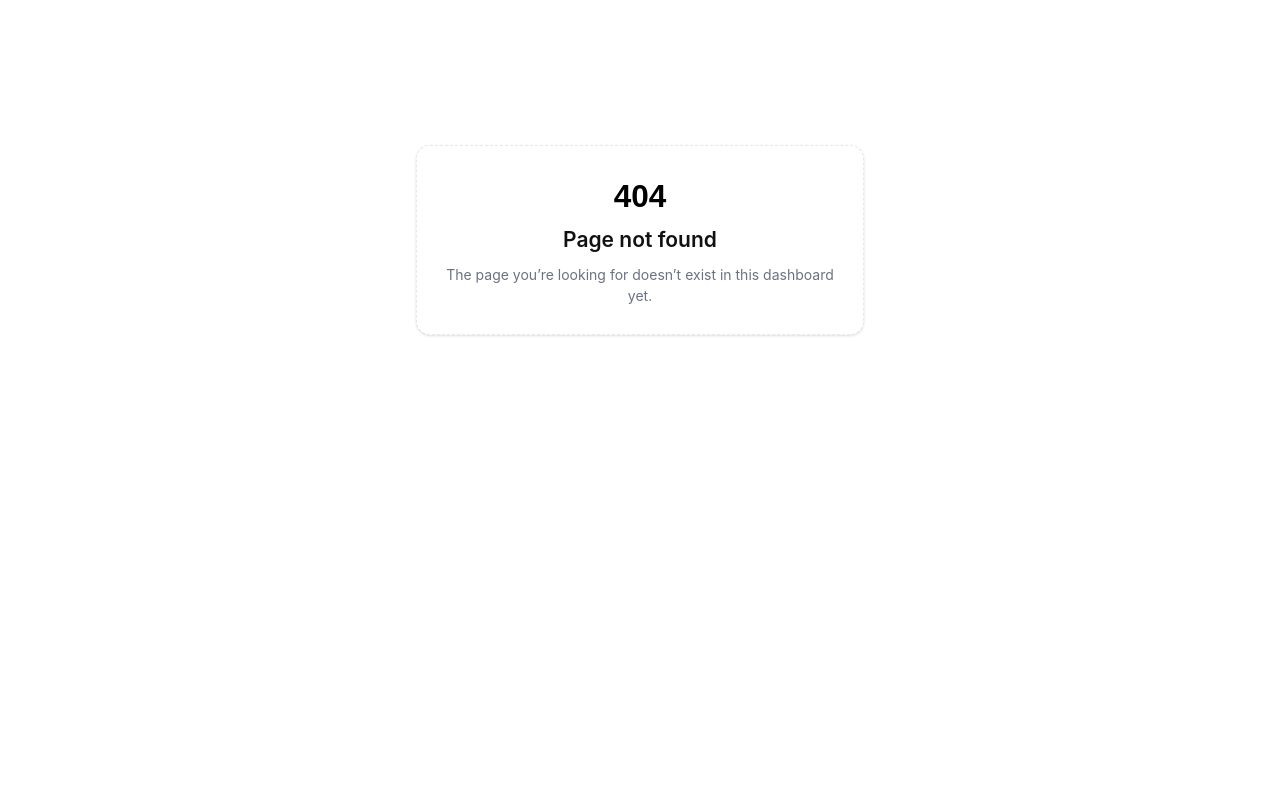
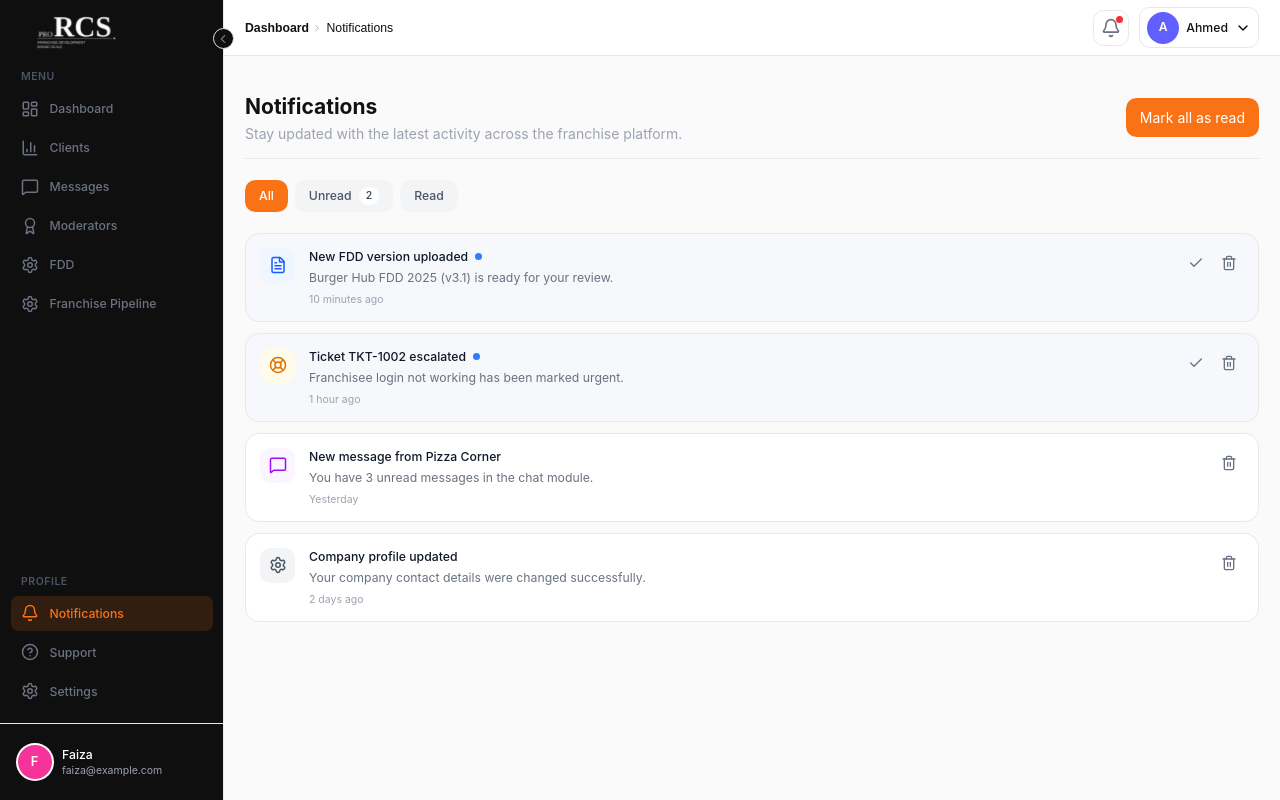
Before and after one commit to hamza-nafasat/rcs-frontend, a React (Vite) app: page /dashboard/notifications in a window 1280 px wide. Before the commit this address had no page. Built offline with nearby package versions, Linux system fonts and the light colour scheme.

Commit message:
Notification Updated

```diff
--- /dev/null
+++ b/src/pages/notifications/Notification.jsx
@@ -0,0 +1,103 @@
+import { useState } from "react";
+import { FileText, LifeBuoy, MessageSquare, Settings } from "lucide-react";
+import NotificationHeading from "./components/NotificationHeading";
+import NotificationTabs from "./components/NotificationTabs";
+import NotificationList from "./components/NotificationList";
+
+const initialNotifications = [
+  {
+    id: 1,
+    type: "document",
+    icon: <FileText size={18} />,
+    title: "New FDD version uploaded",
+    description: "Burger Hub FDD 2025 (v3.1) is ready for your review.",
+    time: "10 minutes ago",
+    isRead: false,
+  },
+  {
+    id: 2,
+    type: "support",
+    icon: <LifeBuoy size={18} />,
+    title: "Ticket TKT-1002 escalated",
+    description: "Franchisee login not working has been marked urgent.",
+    time: "1 hour ago",
+    isRead: false,
+  },
+  {
+    id: 3,
+    type: "message",
+    icon: <MessageSquare size={18} />,
+    title: "New message from Pizza Corner",
+    description: "You have 3 unread messages in the chat module.",
+    time: "Yesterday",
+    isRead: true,
+  },
+  {
+    id: 4,
+    type: "system",
+    icon: <Settings size={18} />,
+    title: "Company profile updated",
+    description: "Your company contact details were changed successfully.",
+    time: "2 days ago",
+    isRead: true,
+  },
+];
+
+const Notification = () => {
+  const [notifications, setNotifications] = useState(initialNotifications);
+  const [activeTab, setActiveTab] = useState("all");
+
+  const unreadCount = notifications.filter((item) => !item.isRead).length;
+
+  const filteredNotifications = notifications.filter((item) => {
+    if (activeTab === "unread") return !item.isRead;
+    if (activeTab === "read") return item.isRead;
+
+    return true;
+  });
+
+  const handleMarkRead = (id) => {
+    setNotifications((prev) =>
+      prev.map((item) => (item.id === id ? { ...item, isRead: true } : item)),
+    );
+  };
+
+  const handleMarkAllRead = () => {
+    setNotifications((prev) => prev.map((item) => ({ ...item, isRead: true })));
+  };
+
+  const handleDelete = (id) => {
+    setNotifications((prev) => prev.filter((item) => item.id !== id));
+  };
+
+  return (
+    <section className="flex h-full min-h-0 flex-col">
+      <div className="border-b color-border py-4">
+        <NotificationHeading
+          heading="Notifications"
+          subheading="Stay updated with the latest activity across the franchise platform."
+          unreadCount={unreadCount}
+          onMarkAllRead={handleMarkAllRead}
+        />
+      </div>
+
+      <div className="mt-6">
+        <NotificationTabs
+          activeTab={activeTab}
+          setActiveTab={setActiveTab}
+          unreadCount={unreadCount}
+        />
+      </div>
+
+      <div className="mt-6 min-h-0 flex-1 overflow-y-auto">
+        <NotificationList
+          notifications={filteredNotifications}
+          onMarkRead={handleMarkRead}
+          onDelete={handleDelete}
+        />
+      </div>
+    </section>
+  );
+};
+
+export default Notification;
--- /dev/null
+++ b/src/pages/notifications/components/NotificationHeading.jsx
@@ -0,0 +1,27 @@
+import Button from "../../../components/shared/Button";
+
+const NotificationHeading = ({
+  heading,
+  subheading,
+  unreadCount = 0,
+  onMarkAllRead,
+}) => {
+  return (
+    <div className="flex items-center justify-between gap-4">
+      <div>
+        <h1 className="heading-lg text-tertiary">{heading}</h1>
+        <p className=" text-muted">{subheading}</p>
+      </div>
+
+      <Button
+        onClick={onMarkAllRead}
+        disabled={unreadCount === 0}
+        className="px-4! py-2.5! disabled:cursor-not-allowed disabled:opacity-50"
+      >
+        Mark all as read
+      </Button>
+    </div>
+  );
+};
+
+export default NotificationHeading;
--- /dev/null
+++ b/src/pages/notifications/components/NotificationItem.jsx
@@ -0,0 +1,69 @@
+import { Check, Trash2 } from "lucide-react";
+
+const TYPE_STYLES = {
+  document: "bg-blue-50 text-blue-600",
+  message: "bg-purple-50 text-purple-600",
+  support: "bg-amber-50 text-amber-600",
+  system: "bg-gray-100 text-gray-600",
+};
+
+const NotificationItem = ({ notification, onMarkRead, onDelete }) => {
+  const { title, description, time, type, isRead } = notification;
+
+  return (
+    <article
+      className={`flex items-start gap-4 rounded-2xl border color-border p-4 transition ${
+        isRead ? "bg-white" : "bg-blue-50/40"
+      }`}
+    >
+      {/* Icon */}
+      <span
+        className={`flex h-10 w-10 shrink-0 items-center justify-center rounded-xl ${
+          TYPE_STYLES[type] ?? TYPE_STYLES.system
+        }`}
+      >
+        {notification.icon}
+      </span>
+
+      {/* Content */}
+      <div className="min-w-0 flex-1">
+        <div className="flex items-center gap-2">
+          <p className="truncate text-sm font-medium text-gray-900">{title}</p>
+
+          {!isRead && <span className="h-2 w-2 rounded-full bg-blue-500" />}
+        </div>
+
+        <p className="mt-1 text-sm text-secondary">{description}</p>
+
+        <p className="mt-2 text-xs text-muted">{time}</p>
+      </div>
+
+      {/* Actions */}
+      <div className="flex shrink-0 items-center gap-1">
+        {!isRead && (
+          <button
+            type="button"
+            onClick={() => onMarkRead?.(notification.id)}
+            className="rounded-md p-2 text-gray-500 transition hover:bg-gray-100 hover:text-gray-700"
+            aria-label="Mark as read"
+            title="Mark as read"
+          >
+            <Check size={16} />
+          </button>
+        )}
+
+        <button
+          type="button"
+          onClick={() => onDelete?.(notification.id)}
+          className="rounded-md p-2 text-gray-500 transition hover:bg-gray-100 hover:text-red-600"
+          aria-label="Delete notification"
+          title="Delete"
+        >
+          <Trash2 size={16} />
+        </button>
+      </div>
+    </article>
+  );
+};
+
+export default NotificationItem;
--- /dev/null
+++ b/src/pages/notifications/components/NotificationList.jsx
@@ -0,0 +1,26 @@
+import NotificationItem from "./NotificationItem";
+
+const NotificationList = ({ notifications, onMarkRead, onDelete }) => {
+  if (notifications.length === 0) {
+    return (
+      <div className="rounded-2xl border color-border bg-white p-10 text-center">
+        <p className="text-sm text-gray-500">No notifications found</p>
+      </div>
+    );
+  }
+
+  return (
+    <div className="flex flex-col gap-3">
+      {notifications.map((notification) => (
+        <NotificationItem
+          key={notification.id}
+          notification={notification}
+          onMarkRead={onMarkRead}
+          onDelete={onDelete}
+        />
+      ))}
+    </div>
+  );
+};
+
+export default NotificationList;
--- /dev/null
+++ b/src/pages/notifications/components/NotificationTabs.jsx
@@ -0,0 +1,42 @@
+const TABS = [
+  { key: "all", label: "All" },
+  { key: "unread", label: "Unread" },
+  { key: "read", label: "Read" },
+];
+
+const NotificationTabs = ({ activeTab, setActiveTab, unreadCount = 0 }) => {
+  return (
+    <div className="flex items-center gap-2">
+      {TABS.map((tab) => {
+        const isActive = activeTab === tab.key;
+
+        return (
+          <button
+            key={tab.key}
+            type="button"
+            onClick={() => setActiveTab(tab.key)}
+            className={`flex items-center gap-2 rounded-xl px-4 py-2 text-sm font-medium transition ${
+              isActive
+                ? "bg-(--color-primary) text-white"
+                : "bg-gray-100 text-gray-600 hover:bg-gray-200"
+            }`}
+          >
+            {tab.label}
+
+            {tab.key === "unread" && unreadCount > 0 && (
+              <span
+                className={`rounded-full px-2 py-0.5 text-xs ${
+                  isActive ? "bg-white/20" : "bg-white text-gray-700"
+                }`}
+              >
+                {unreadCount}
+              </span>
+            )}
+          </button>
+        );
+      })}
+    </div>
+  );
+};
+
+export default NotificationTabs;
--- a/src/routes/AppRoutes.jsx
+++ b/src/routes/AppRoutes.jsx
@@ -15,6 +15,7 @@ import FDD from "../pages/fdd/FDD";
 import ResetPasswordSuccess from "../pages/auth/ResetPasswordSuccess";
 import Support from "../pages/support/Support";
 import Settings from "../pages/settings/Settings";
+import Notification from "../pages/notifications/Notification";
 
 const AppRoutes = () => {
   return (
@@ -38,6 +39,7 @@ const AppRoutes = () => {
           <Route path="fdd" element={<FDD />} />
           <Route path="support" element={<Support />} />
           <Route path="settings" element={<Settings />} />
+          <Route path="notifications" element={<Notification />} />
         </Route>
         <Route path="*" element={<DashboardNotFound />} />
       </Routes>
```
